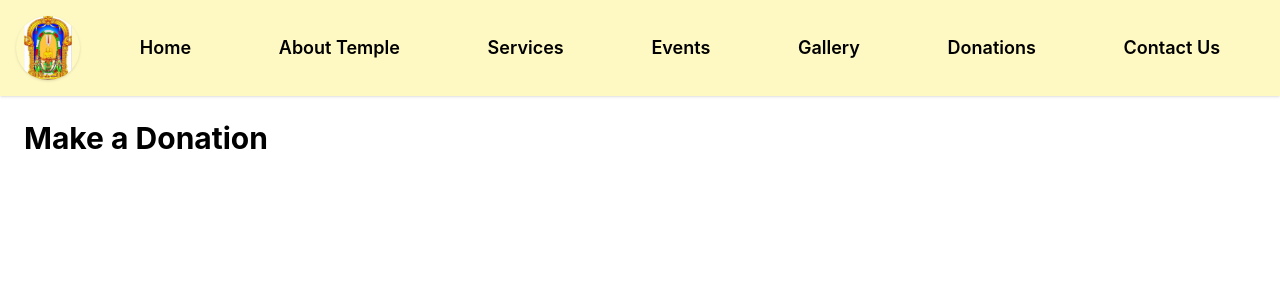
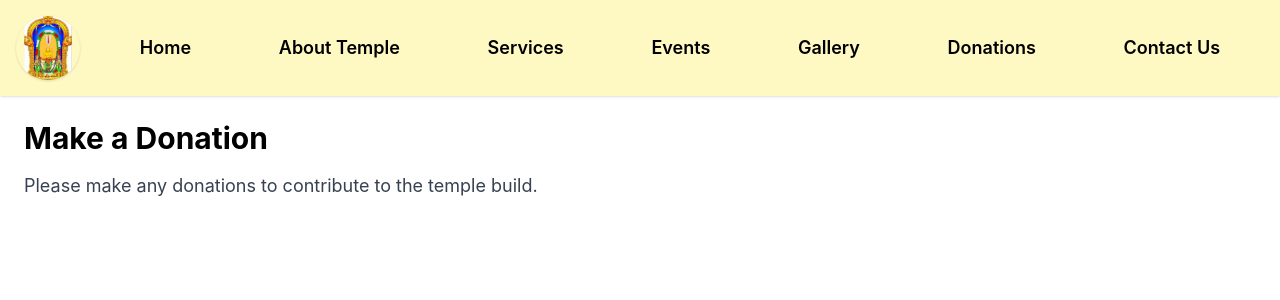
Before and after one commit to naveen3146/vlns-temple-webapp, a React (Create React App) app: page /donations in a window 1280 px wide. Shown: the top 300 px of the page. Built offline with nearby package versions, Linux system fonts and the light colour scheme.

Commit message:
Donations page

```diff
--- a/src/pages/DonationPage.js
+++ b/src/pages/DonationPage.js
@@ -2,6 +2,9 @@ export default function DonationPage() {
   return (
     <div className="p-6">
       <h2 className="text-3xl font-bold">Make a Donation</h2>
+      <p className="mt-4 text-lg text-gray-700">
+        Please make any donations to contribute to the temple build.
+      </p>
     </div>
   );
 }
```
